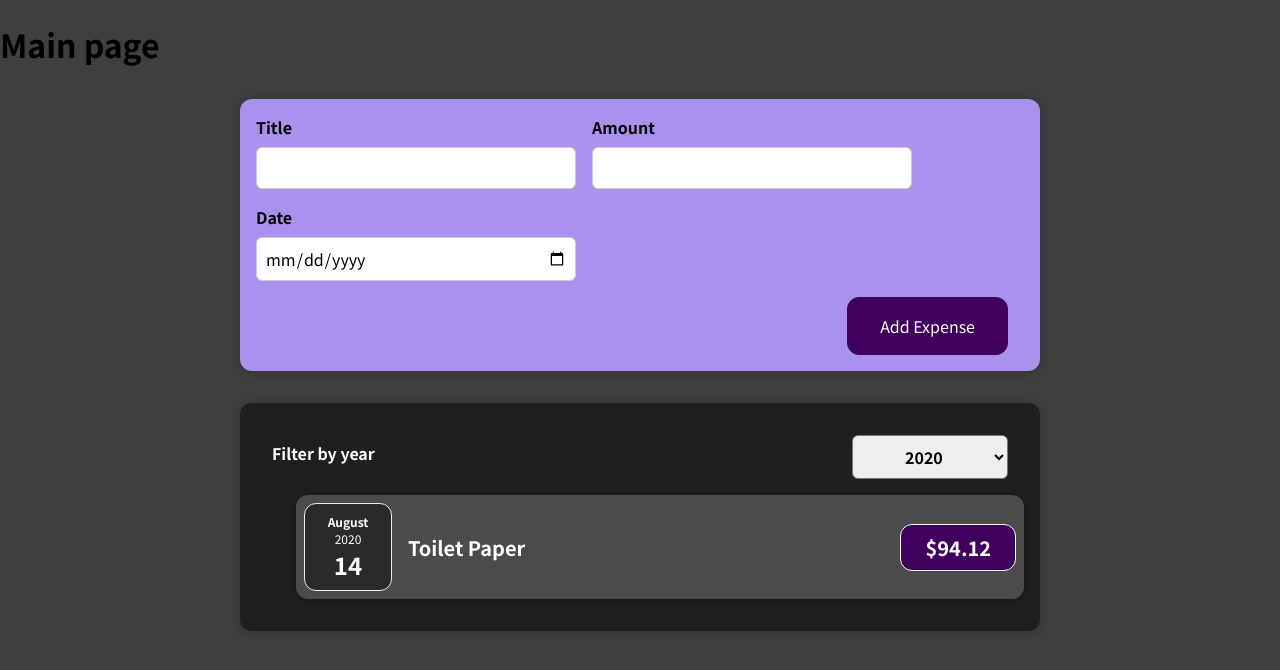
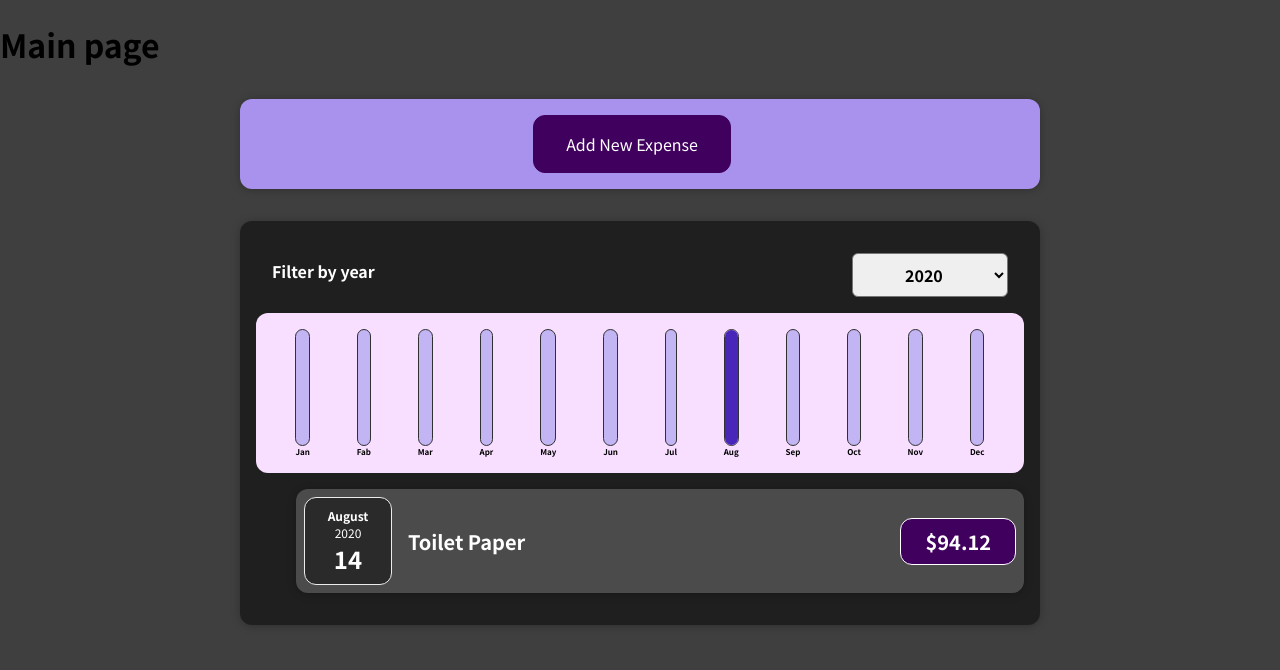
Before and after one commit to PavelZhandin/React_Course, a React (Create React App) app: page / in a window 1280 px wide. Shown: the top 670 px of the page. Built offline with nearby package versions, Linux system fonts and the light colour scheme; the HTML template or start-up script is replaced by a standard one.

Commit message:
added chart

```diff
--- /dev/null
+++ b/src/components/Chart/Chart.css
@@ -0,0 +1,9 @@
+.chart {
+  padding: 1rem;
+  border-radius: 12px;
+  background-color: #f8dfff;
+  text-align: center;
+  display: flex;
+  justify-content: space-around;
+  height: 10rem;
+}
--- /dev/null
+++ b/src/components/Chart/Chart.js
@@ -0,0 +1,25 @@
+import React from "react";
+
+import ChartBar from "./ChartBar"
+import "./Chart.css"
+
+const Chart = props => {
+
+	const dataPointValues = props.dataPoints.map(dataPoint => dataPoint.value);
+	const totalMaximum = Math.max(...dataPointValues);
+
+	return (
+		<div className="chart">
+			{props.dataPoints.map((dataPoint)=>
+				(<ChartBar
+					key = {dataPoint.label}
+					value = {dataPoint.value}
+					maxValue = {totalMaximum}
+					label = {dataPoint.label}
+					/>)
+			)}
+		</div>
+	)
+};
+
+export default Chart;
--- /dev/null
+++ b/src/components/Chart/ChartBar.css
@@ -0,0 +1,30 @@
+.chart-bar {
+  height: 100%;
+  display: flex;
+  flex-direction: column;
+  align-items: center;
+}
+
+.chart-bar__inner {
+  height: 100%;
+  width: 100%;
+  border: 1px solid #313131;
+  border-radius: 12px;
+  background-color: #c3b4f3;
+  overflow: hidden;
+  display: flex;
+  flex-direction: column;
+  justify-content: flex-end;
+}
+
+.chart-bar__fill {
+  background-color: #4826b9;
+  width: 100%;
+  transition: all 0.3s ease-out;
+}
+
+.chart-bar__label {
+  font-weight: bold;
+  font-size: 0.5rem;
+  text-align: center;
+}
--- /dev/null
+++ b/src/components/Chart/ChartBar.js
@@ -0,0 +1,24 @@
+import React from "react";
+
+import "./ChartBar.css"
+
+const ChartBar = (props)=>{
+	let barFillHeight = '0%';
+	if(props.maxValue > 0){
+		barFillHeight = Math.round((props.value / props.maxValue) * 100) + '%';
+	}
+
+	return (
+		<div className="chart-bar">
+			<div className="chart-bar__inner">
+				<div
+						className="chart-bar__fill"
+						style={{'height': barFillHeight}}
+				></div>
+			</div>
+			<div className="chart-bar__label">{ props.label }</div>
+		</div>
+	)
+}
+
+export default ChartBar
--- a/src/components/Expenses/Expenses.js
+++ b/src/components/Expenses/Expenses.js
@@ -1,8 +1,9 @@
-import React, { useState } from 'react';
+ import React, { useState } from 'react';
 
 import Card from '../UI/Card';
 import ExpenseFilter from './ExpenseFilter';
 import ExpensesList from './ExpensesList';
+import ExpensesChart from "../Expenses/ExpensesChart";
 import './Expenses.css';
 
 const Expenses = (props) => {
@@ -23,6 +24,7 @@
           selected={filteredYear}
           onChangeFilter={filterChangeHandler}
         />
+				<ExpensesChart expenses = {filteredExpenses}/>
         <ExpensesList items={filteredExpenses} />
       </Card>
     </div>
--- /dev/null
+++ b/src/components/Expenses/ExpensesChart.js
@@ -0,0 +1,30 @@
+import React from "react";
+import Chart from "../Chart/Chart";
+
+const ExpansesChart = (props)=>{
+
+	const chartDataPoints =[
+		{label: 'Jan', value: 0},
+		{label: 'Fab', value: 0},
+		{label: 'Mar', value: 0},
+		{label: 'Apr', value: 0},
+		{label: 'May', value: 0},
+		{label: 'Jun', value: 0},
+		{label: 'Jul', value: 0},
+		{label: 'Aug', value: 0},
+		{label: 'Sep', value: 0},
+		{label: 'Oct', value: 0},
+		{label: 'Nov', value: 0},
+		{label: 'Dec', value: 0},
+	];
+
+	for (const expense of props.expenses){
+		const  expenseMounth = expense.date.getMonth(); // starting at 0 => January => 0
+		chartDataPoints[expenseMounth].value += expense.amount;
+	}
+	return(
+		<Chart dataPoints = {chartDataPoints} />
+	)
+}
+
+export default ExpansesChart;
--- a/src/components/NewExpense/ExpenseForm.js
+++ b/src/components/NewExpense/ExpenseForm.js
@@ -67,6 +67,7 @@
           </div>
       </div>
       <div className='new-expense__actions'>
+				<button type ="button" onClick = {props.onCancel}>Cancel</button>
         <button type="submit">Add Expense</button>
       </div>
     </form>
--- a/src/components/NewExpense/NewExpense.js
+++ b/src/components/NewExpense/NewExpense.js
@@ -1,22 +1,36 @@
-import React from "react";
+import React, {useState} from "react";
 
 import ExpenseForm from './ExpenseForm';
 import './NewExpense.css';
 
 const  NewExpense = (props)=>  {
+	const [isEditing, setEditing] = useState(false);
+
 	const saveExpenseDataHandler = (enteredExpenseData)=>{
 		const expenseData = {
 			...enteredExpenseData,
 			id: Math.random().toString()
 		}
 		props.onAddExpense(expenseData);
+		setEditing(false);
+	}
+
+	const startEditingHandler = ()=>{
+		setEditing(true);
+	}
+
+	const stopEditingHandler = ()=>{
+		setEditing(false);
 	}
 
 	return (
 		<div className='new-expense'>
-			<ExpenseForm onSaveExpenseData = {saveExpenseDataHandler}/>
+			{!isEditing && <button onClick={ startEditingHandler }>Add New Expense</button>}
+			{ isEditing && <ExpenseForm onSaveExpenseData = {saveExpenseDataHandler} onCancel={stopEditingHandler}/>}
 		</div>
 	);
+
+
 };
 
 export default NewExpense;
```
